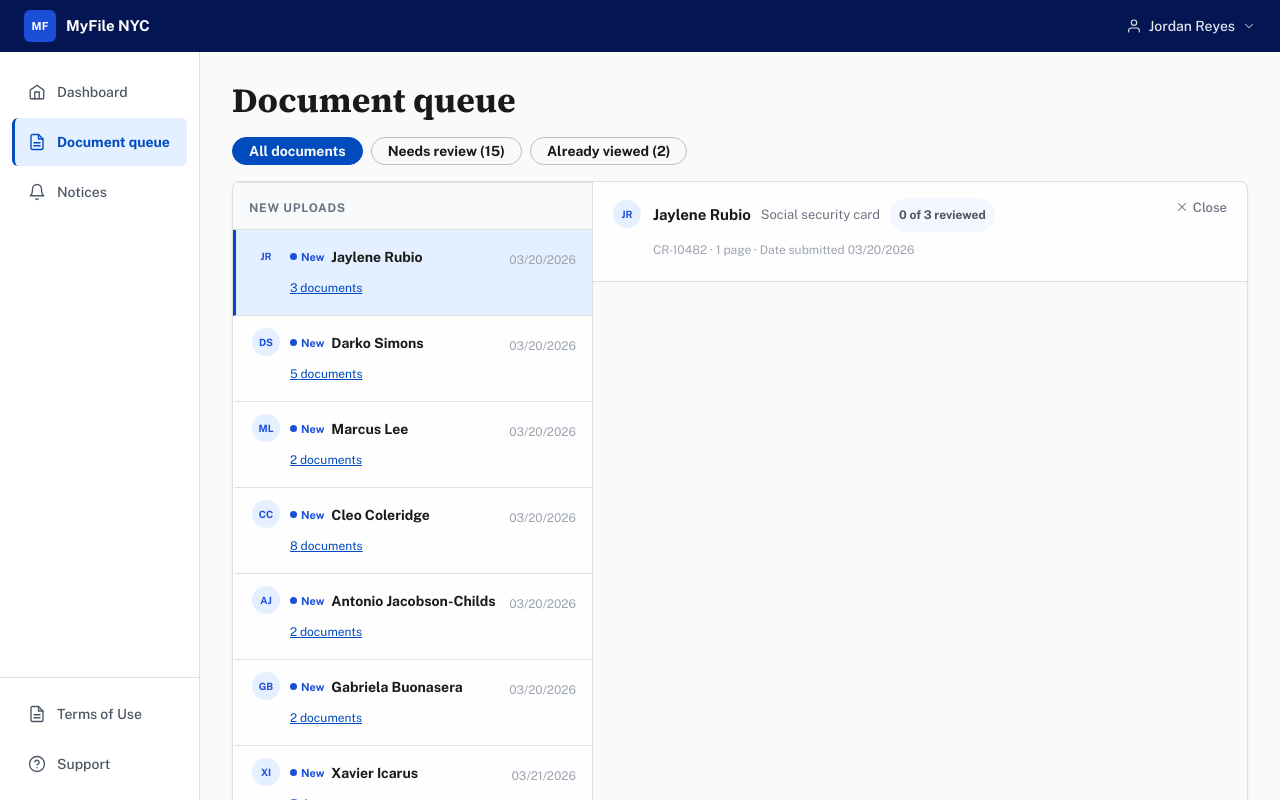
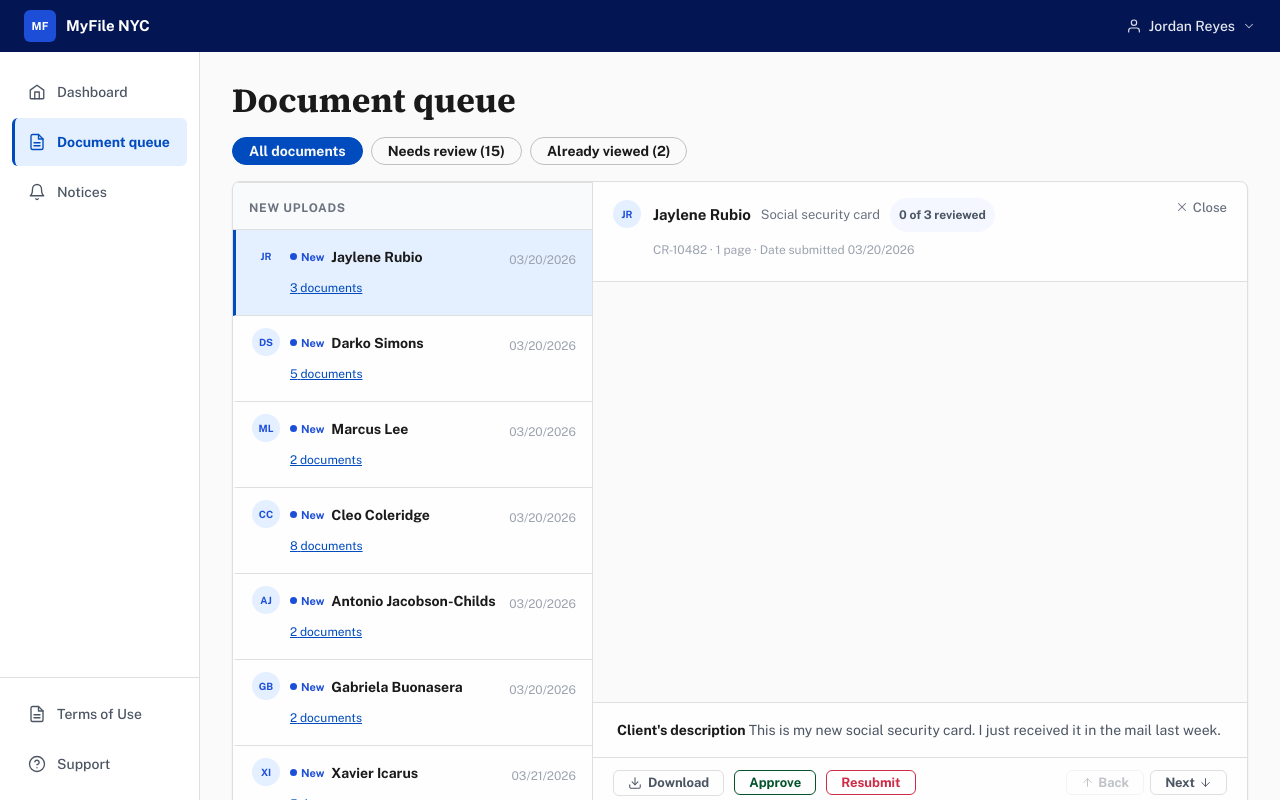
Before and after one commit to Jaylenerubio/uxjay, a React (Vite) app: page / in a window 1280 px wide. Both pictures are taken after a click on the element "Document queue". Shown: the top 800 px of the page. Built offline with nearby package versions, Linux system fonts and the light colour scheme.

Commit message:
Set fixed height on PDF iframe viewer (420px)
Co-Authored-By: Claude Sonnet 4.6 <noreply@anthropic.com>
Claude-Session: https://claude.ai/code/session_017gmDQsW7RVgzScvGK1nden

```diff
--- a/src/components/ReviewQueuePage.jsx
+++ b/src/components/ReviewQueuePage.jsx
@@ -130,11 +130,11 @@ function DocPreview() {
       src="/placeholder-document.pdf"
       title="Document preview"
       style={{
-        flex: 1,
-        minHeight: 0,
+        height: 420,
         width: '100%',
         border: 'none',
         display: 'block',
+        flexShrink: 0,
       }}
     />
   );
```
